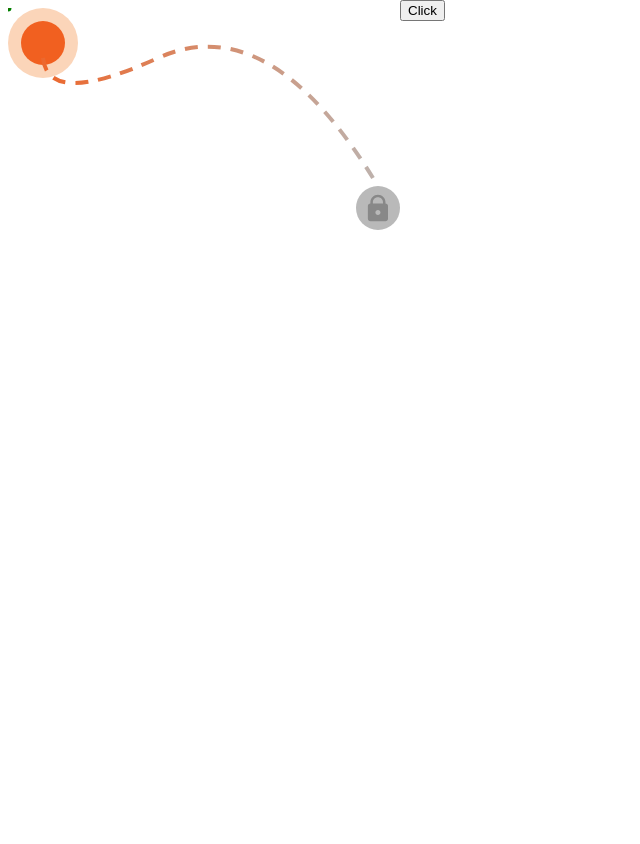
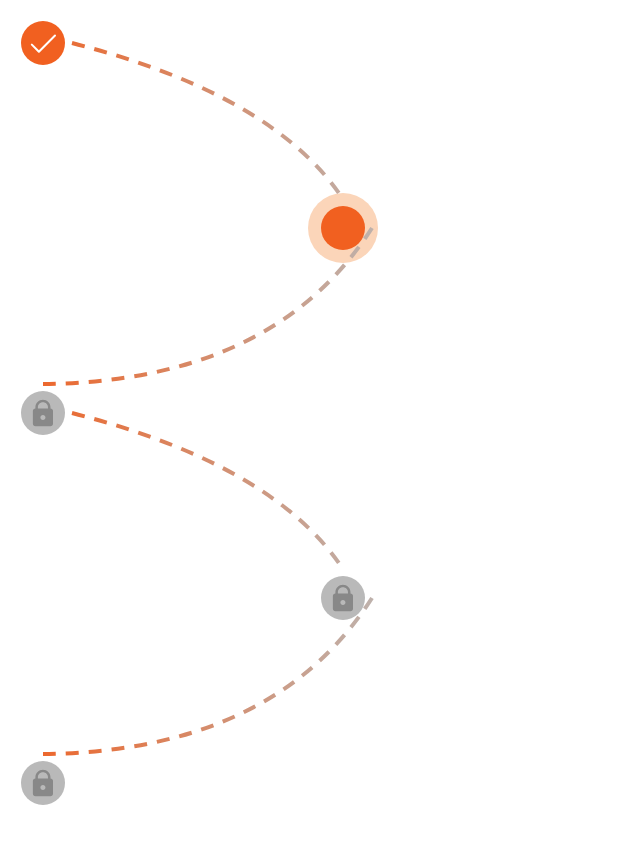
Before and after one commit to UmerAbbas8/dynamicSVG, a React (Vite) app: page / in a window 1280 px wide. Shown: the top 844 px of the page, without its empty margins (0-640 px from the left). Built offline with nearby package versions, Linux system fonts and the light colour scheme.

Commit message:
loop fixed

```diff
--- a/src/dynamicSvg/index.jsx
+++ b/src/dynamicSvg/index.jsx
@@ -1,4 +1,7 @@
+import { useRef } from 'react';
 import LockIcon from './assets/icons8-lock.svg';
+import OkIcon from './assets/icons8-ok.svg';
+import SettingIcon from './assets/icons8-setting.svg';
 
 const lightOrange = '#fbd5b9';
 const darkOrange = '#f16020';
@@ -7,23 +10,34 @@ const gray = '#b9b9b9';
 const patternHeight = 2;
 const patternWidth = 400;
 
-const strokeWidth = 3
-
-let cx = 35;
-let cy = 35;
-const xGap = 350;
-const yGap = 350;
-const radius = 20;
+const cxInit = 35;
+const xGap = 300;
+const yGap = 185;
 
 const nodesArr = [
   {
     id: '1',
     icon: null,
+    isComplete: true,
+  },
+  {
+    id: '2',
+    icon: null,
     isCurrent: true,
     isComplete: false,
   },
   {
-    id: '2',
+    id: '3',
+    icon: LockIcon,
+    isComplete: false,
+  },
+  {
+    id: '4',
+    icon: LockIcon,
+    isComplete: false,
+  },
+  {
+    id: '5',
     icon: LockIcon,
     isComplete: false,
   }
@@ -31,42 +45,12 @@ const nodesArr = [
 
 function DynamicSVG() {
 
-  const handleClick = () => {
-    const radius = 20;
-    var p1x = parseFloat(document.getElementById("au").getAttribute("cx"));
-    var p1y = parseFloat(document.getElementById("au").getAttribute("cy"));
-    var p2x = parseFloat(document.getElementById("sl").getAttribute("cx"));
-    var p2y = parseFloat(document.getElementById("sl").getAttribute("cy"));
+  const nodesRef = useRef([]);
 
-    // mid-point of line:
-    var mpx = (p2x + p1x + radius) * 0.6;
-    var mpy = (p2y + p1y + radius) * 0.5;
-
-    // angle of perpendicular to line:
-    var theta = Math.atan2(p2y - p1y, p2x - p1x) - Math.PI / 2;
-
-    // distance of control point from mid-point of line:
-    var offset = 60;
-
-    // location of control point:
-    var c1x = mpx + offset * Math.cos(theta);
-    var c1y = mpy + offset * Math.sin(theta);
-    var dotElement = document.getElementById("dot");
-    dotElement.setAttribute("cx", c1x);
-    dotElement.setAttribute("cy", c1y);
-
-    const pathOffset = radius * 1.45;
-
-    // construct the command to draw a quadratic curve
-    // var curve = "M" + p1x + " " + p1y + " Q " + c1x + " " + c1y + " " + p2x + " " + p2y;
-    var curve = "M" + (p1x + pathOffset) + " " + p1y + " Q " + c1x + " " + c1y + " " + p2x + " " + (p2y - pathOffset);
-    var curveElement = document.getElementById("curve");
-    curveElement.setAttribute("d", curve);
-  }
+  let cx = 35;
+  let cy = 35;
 
   return (
-    <>
-      <button onClick={handleClick} style={{ position: "absolute", top: "0", left: "400px" }}>Click</button>
     <svg width="800" height="1000">
       <defs>
         <linearGradient id="completePathGradient">
@@ -98,33 +82,91 @@ function DynamicSVG() {
         <pattern id="lockImage" x="0%" y="0%" height="100%" width="100%" viewBox="0 0 512 512">
           <image x="5%" y="5%" width="430" height="430" xlinkHref={LockIcon} />
         </pattern>
+        <pattern id="okImage" x="0%" y="0%" height="100%" width="100%" viewBox="0 0 512 512">
+          <image x="5%" y="5%" width="430" height="430" xlinkHref={OkIcon} />
+        </pattern>
+        <pattern id="settingImage" x="0%" y="0%" height="100%" width="100%" viewBox="0 0 512 512">
+          <image x="5%" y="5%" width="430" height="430" xlinkHref={SettingIcon} />
+        </pattern>
       </defs>
 
-        <circle id="au" cx={cx} cy={cy} r="35" fill={lightOrange} />
-        <circle id="au1" cx={cx} cy={cy} r="22" fill={darkOrange} />
+      {nodesArr.map((node, idx) => {
+        if (idx > 0) {
+          cy += yGap;
+        }
+        if (idx % 2 === 0) {
+          cx = cxInit;
+        } else {
+          cx += xGap;
+        }
 
-        <circle id="sl" cx="370" cy="200" r="22" fill={gray} />
-        <circle id="sl1" cx="370" cy="200" r="18" fill="url(#lockImage)" />
+        const nodeObjProps = {
+          id: `node-${node.id}`,
+          cx: cx,
+          cy: cy,
+          r: 22,
+          fill: gray,
+          ...(node.isCurrent && { r: 35, fill: lightOrange, }),
+          ...(node.isComplete && { fill: darkOrange, }),
+        }
 
-        <circle id="dot" cx="0" cy="0" r="2" stroke="green" strokeWidth={strokeWidth} fill="red" />
 
-        <path
-          id='curve'
-          style={{ stroke: 'url(#currentPathPattern)' }}
-          fill='transparent'
-          strokeWidth='4'
-          strokeDasharray="13,10"
-          d='M35,50 Q40,100 150,50 T365,170'
-        />
+        let curve = '';
+        if (idx > 0) {
+          const radius = 20;
+          const p1x = nodesRef.current[idx - 1].cx;
+          const p1y = nodesRef.current[idx - 1].cy;
+          const p2x = cx;
+          const p2y = cy;
 
-        {nodesArr.map(node => {
+          // mid-point of line:
+          const mpx = (p2x + p1x + radius) * 0.6;
+          const mpy = (p2y + p1y + radius) * 0.5;
+
+          // angle of perpendicular to line:
+          const theta = Math.atan2(p2y - p1y, p2x - p1x) - Math.PI / 2;
+
+          // distance of control point from mid-point of line:
+          const offset = 60;
+
+          // location of control point:
+          const c1x = mpx + offset * Math.cos(theta);
+          const c1y = mpy + offset * Math.sin(theta);
+          // const dotElement = document.getElementById("dot");
+          // dotElement.setAttribute("cx", c1x);
+          // dotElement.setAttribute("cy", c1y);
+
+          const pathOffset = radius * 1.45;
+
+          // construct the command to draw a quadratic curve
+          // curve = "M" + p1x + " " + p1y + " Q " + c1x + " " + c1y + " " + p2x + " " + p2y;
+          curve = "M" + (p1x + pathOffset) + " " + p1y + " Q " + c1x + " " + c1y + " " + p2x + " " + (p2y - pathOffset);
+        }
+
+        nodesRef.current.push({ cx, cy });
+
+        const pathProps = {
+          id: `path-${node.id}`,
+          style: { stroke: "url(#currentPathPattern)" },
+          fill: "transparent",
+          strokeWidth: "4",
+          strokeDasharray: "13,10",
+          d: curve,
+        }
 
         return (<>
+          <circle {...nodeObjProps} />
+          {node.isCurrent && <circle {...nodeObjProps} r="22" fill={darkOrange} />}
+          {node.isComplete && <circle {...nodeObjProps} r="18" fill="url(#okImage)" />}
 
+          {!node?.isComplete && !node?.isCurrent &&
+            <circle {...nodeObjProps} r="18" fill="url(#lockImage)" />
+          }
+
+          <path {...pathProps} />
         </>);
       })}
     </svg>
-    </>
   )
 }
 
```
Also changed, not shown: src/dynamicSvg/assets/icons8-ok.svg (added), src/dynamicSvg/assets/icons8-setting.svg (added). Lines whose indentation alone changed are shown as unchanged.
